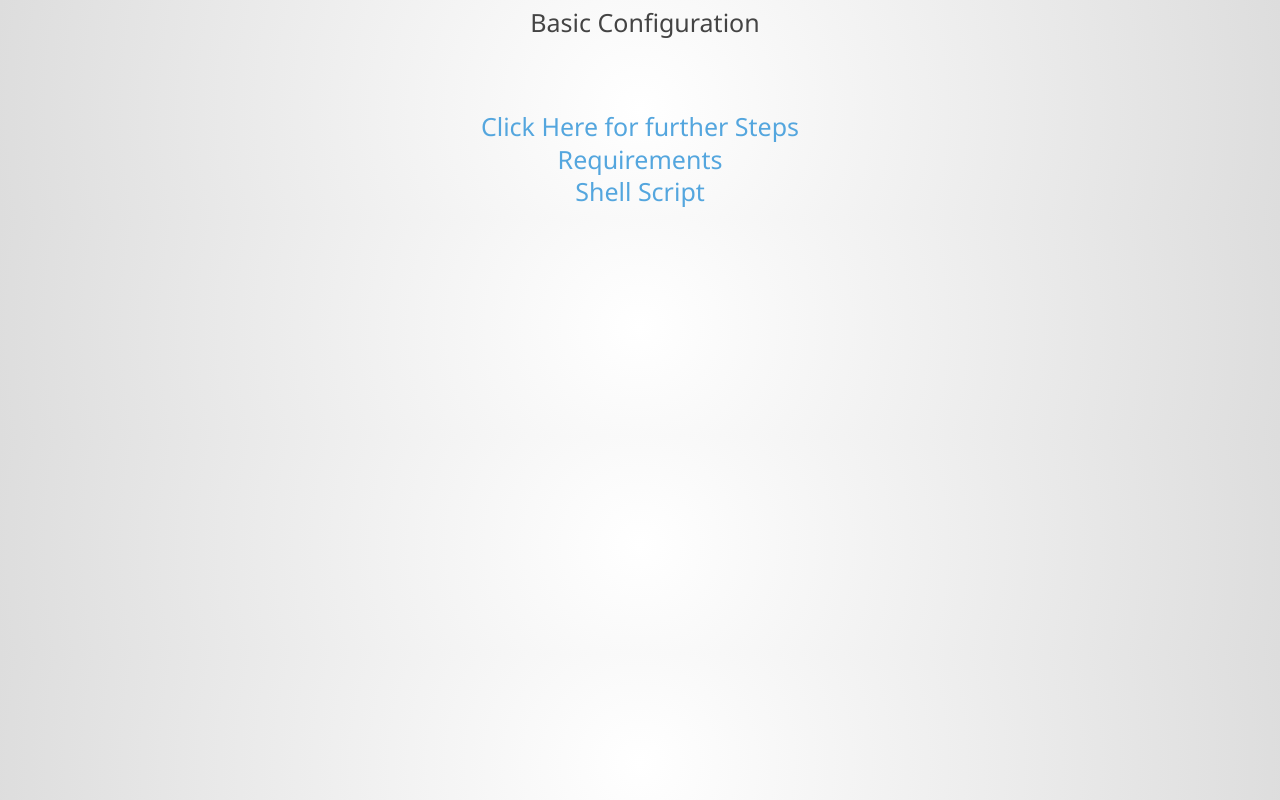
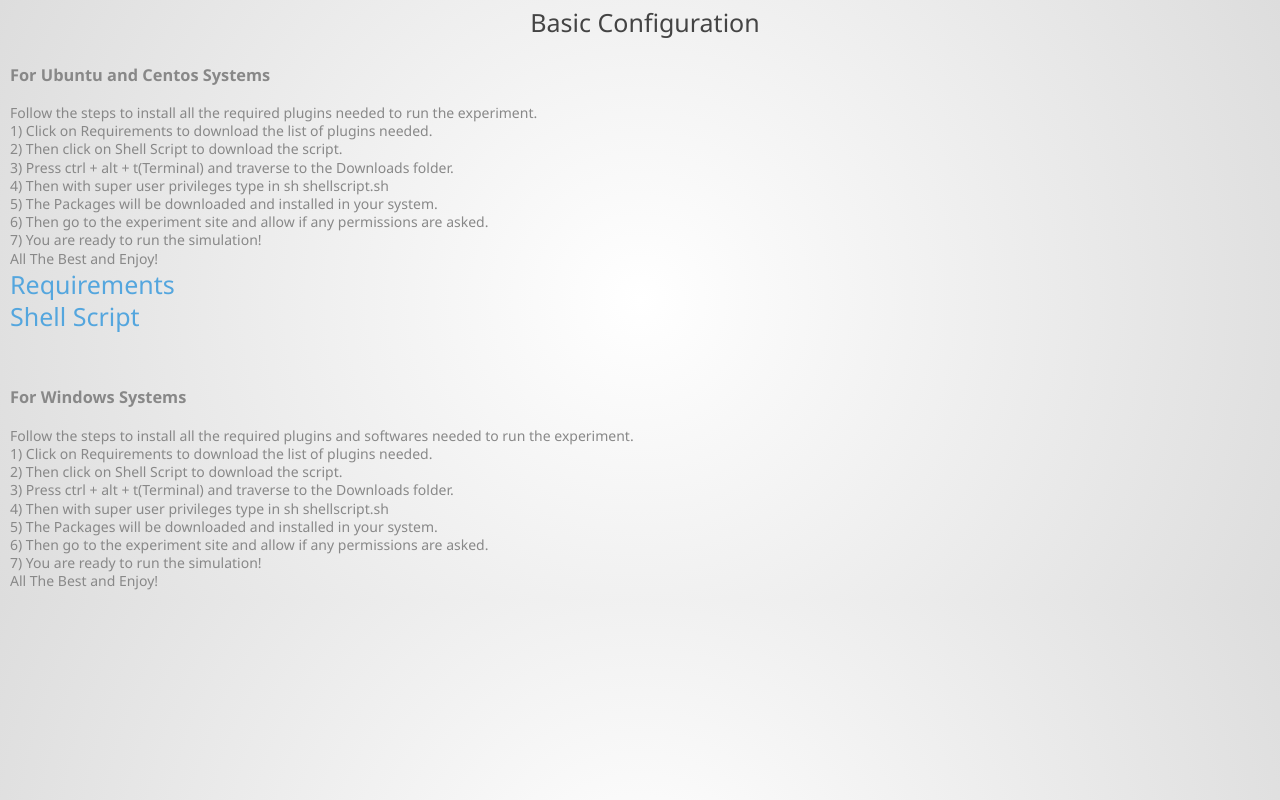
Before and after one commit to Virtual-Labs/summer2015-interns, a PHP site: page /Vlab_Final/basic.html in a window 1280 px wide. Run offline with PHP 8.4, Linux system fonts and the light colour scheme; some libraries are stand-ins or nearby versions.

Commit message:
Front end

```diff
--- a/Vlab_Final/basic.html
+++ b/Vlab_Final/basic.html
@@ -11,11 +11,55 @@
     </head>
 
     <body>
+		 <p>
+		 <br/><br/><br/>
+		 <h3 style="text-align:left; top:100px"> For Ubuntu and Centos Systems </h3>
+		 <br/>
+			Follow the steps to install all the required plugins needed to run the experiment.
+		<br/>
+			1) Click on Requirements to download the list of plugins needed.
+		<br/>
+			2) Then click on Shell Script to download the script.
+		<br/>
+			3) Press ctrl + alt + t(Terminal) and traverse to the Downloads folder.
+		<br/>
+			4) Then with super user privileges type in sh shellscript.sh
+		<br/>
+			5) The Packages will be downloaded and installed in your system.
+		<br/>
+			6) Then go to the experiment site and allow if any permissions are asked.
+		<br/>
+			7) You are ready to run the simulation!
+		<br/>
+			All The Best and Enjoy! </p>
         <form action="./" name="form1"method="post">
-		<a href="#" id="file" style="font-size:25px;text-decoration:none;">Click Here for further Steps</a> <br>
+		<!--<a href="#" id="file" style="font-size:25px;text-decoration:none;">Click Here for further Steps</a> <br>-->
         <a href="#" class="blueButton" id="download" style="font-size:25px;text-decoration:none;">Requirements</a> <br>
 	    <a href="http://10.4.15.172/code.sh" style="font-size:25px;text-decoration:none;">Shell Script</a>
         </form>
+
+		<p>
+		 <br/><br/><br/>
+		 <h3 style="text-align:left; top:100px"> For Windows Systems </h3>
+		 <br/>
+			Follow the steps to install all the required plugins and softwares needed to run the experiment.
+		<br/>
+			1) Click on Requirements to download the list of plugins needed.
+		<br/>
+			2) Then click on Shell Script to download the script.
+		<br/>
+			3) Press ctrl + alt + t(Terminal) and traverse to the Downloads folder.
+		<br/>
+			4) Then with super user privileges type in sh shellscript.sh
+		<br/>
+			5) The Packages will be downloaded and installed in your system.
+		<br/>
+			6) Then go to the experiment site and allow if any permissions are asked.
+		<br/>
+			7) You are ready to run the simulation!
+		<br/>
+			All The Best and Enjoy! </p>
+
         <script src="http://ajax.googleapis.com/ajax/libs/jquery/1.6.0/jquery.min.js"></script>
         <script src="jquery.generateFile.js"></script>
         <script src="basic.js"></script>
--- a/Vlab_Final/basic.js
+++ b/Vlab_Final/basic.js
@@ -3,7 +3,7 @@ $(document).ready(function(){
 
 	$('#download').click(function(e){
 
-		var arr="\n";
+		var arr="";
 		var unknown = 'Unknown';
 
     // screen
@@ -172,10 +172,10 @@ $(document).ready(function(){
     }
 
     if (navigator.userAgent.indexOf("WOW64") != -1 || navigator.userAgent.indexOf("Win64") != -1) {
-        arr+="\nArchitecture :  64 bit OS";
+        arr+="\nArchitecture :  64 bit OS\n";
     }
     else {
-        arr+="\nArchitecture :  32 bit OS";
+        arr+="\nArchitecture :  32 bit OS\n";
     }
 
 
@@ -196,18 +196,18 @@ $(document).ready(function(){
 			}
 			if (temp == false) {
 				switch(curLine){
-					case 'Java': if(browser!="Chrome")arr+="jre"; break;
-					case 'Flash': arr+="Flash"; break;
-					case 'IcedTea': if(os=="Linux") arr+="icedtea-"; break;
+					case 'Java Deploy': if(browser!="Chrome")arr+="jre\n"; break;
+					case 'Flash': arr+="Flash\n"; break;
+					case 'IcedTea': if(os=="Linux") arr+="icedtea-\n"; break;
 				}
-				arr+="\n";
 			}
 		}
 		var count =0;
 		for(i=0; i <arr.length; i++){
 		if(arr[i] == "\n") count++;
 		}
-		if(count!=4){
+
+		if(count!=3){
 		$.generateFile({
 			filename	: 'basic.txt',
 			content		: arr,
@@ -220,15 +220,16 @@ $(document).ready(function(){
 		}
 		e.preventDefault();
 	});
-
+/*
 	$('#file').click(function(e){
 
-	var arrn="This File lists the steps to be done to install all the required plugins needed to run the experiment. \n 1) Click on Requirements to download the list of plugins needed. \n 2) Then click on Shell Script to download the script. \n 3) Press ctrl + alt + t(Terminal) and traverse to the Downloads folder. \n 4) Then with super user privileges type in sh shellscript.sh \n 5) The Packages will be downloaded and installed in your system. \n 6) Then go to the experiment site and allow if any permissions are asked. \n 7) You are ready to run the simulation! \n All The Best and Enjoy! ";
+	var arrf="This File lists the steps to be done to install all the required plugins needed to run the experiment. \n 1) Click on Requirements to download the list of plugins needed. \n 2) Then click on Shell Script to download the script. \n 3) Press ctrl + alt + t(Terminal) and traverse to the Downloads folder. \n 4) Then with super user privileges type in sh shellscript.sh \n 5) The Packages will be downloaded and installed in your system. \n 6) Then go to the experiment site and allow if any permissions are asked. \n 7) You are ready to run the simulation! \n All The Best and Enjoy! ";
 
 	$.generateFile({
 			filename	: 'readme.txt',
-			content		: arrn,
+			content		: arrf,
 			script		: 'download.php'
 		});
-	});
+		e.preventDefault();
+	});*/
 });
--- a/Vlab_Final/styles.css
+++ b/Vlab_Final/styles.css
@@ -437,8 +437,7 @@ color:#000000 !important;
 
 form{
 	width:500px;
-	margin:100px auto 0;
-	text-align:center;
+	text-align:left;
 }
 
 textarea{
```
Also changed, not shown: Vlab_Final/complete.html (+20 -1 lines), Vlab_Final/complete.js (+10 -10 lines), Daily Report_Nikhil/Day 31(29-06).txt (added), Daily Report_Nikhil/Day 32(30-06).txt (added).
